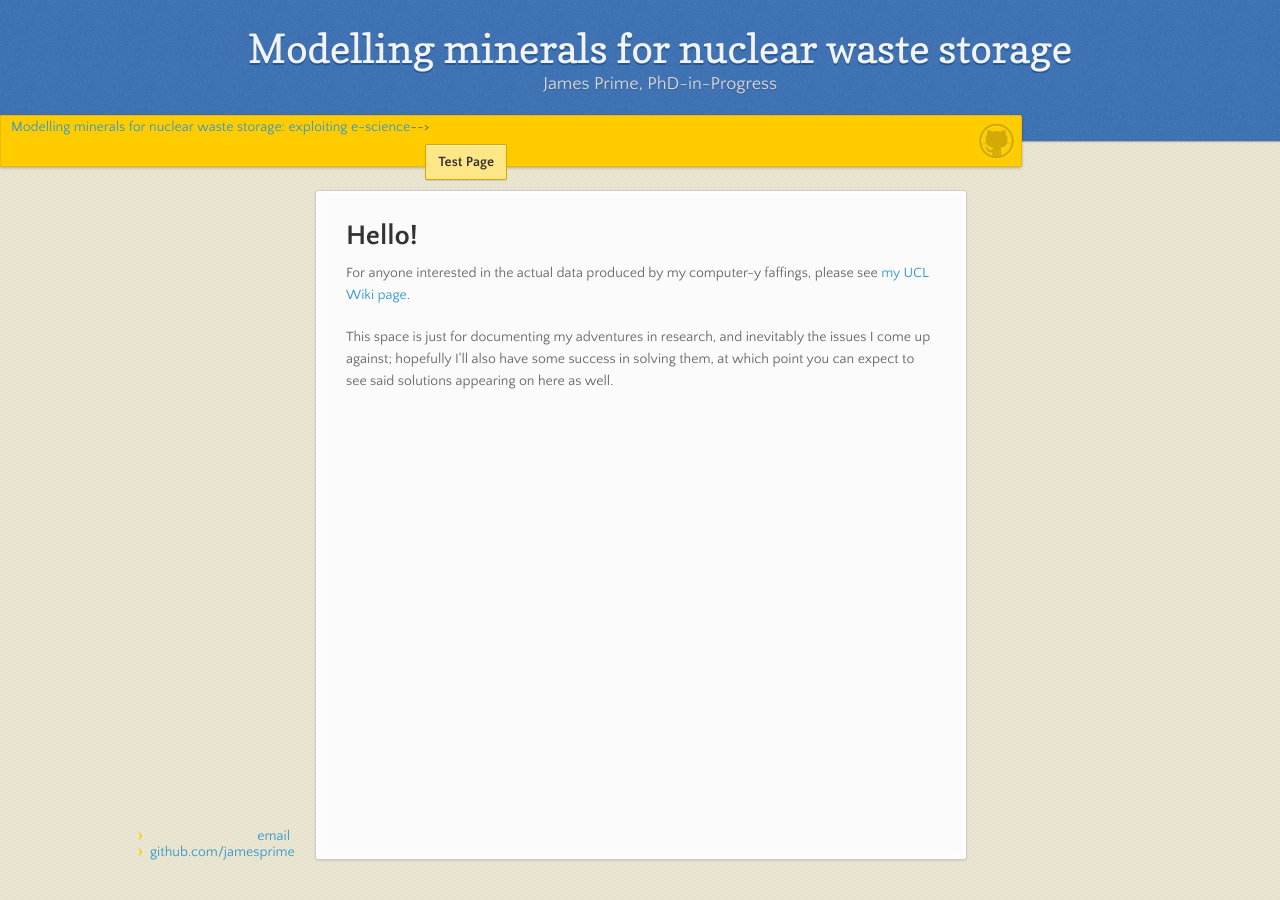
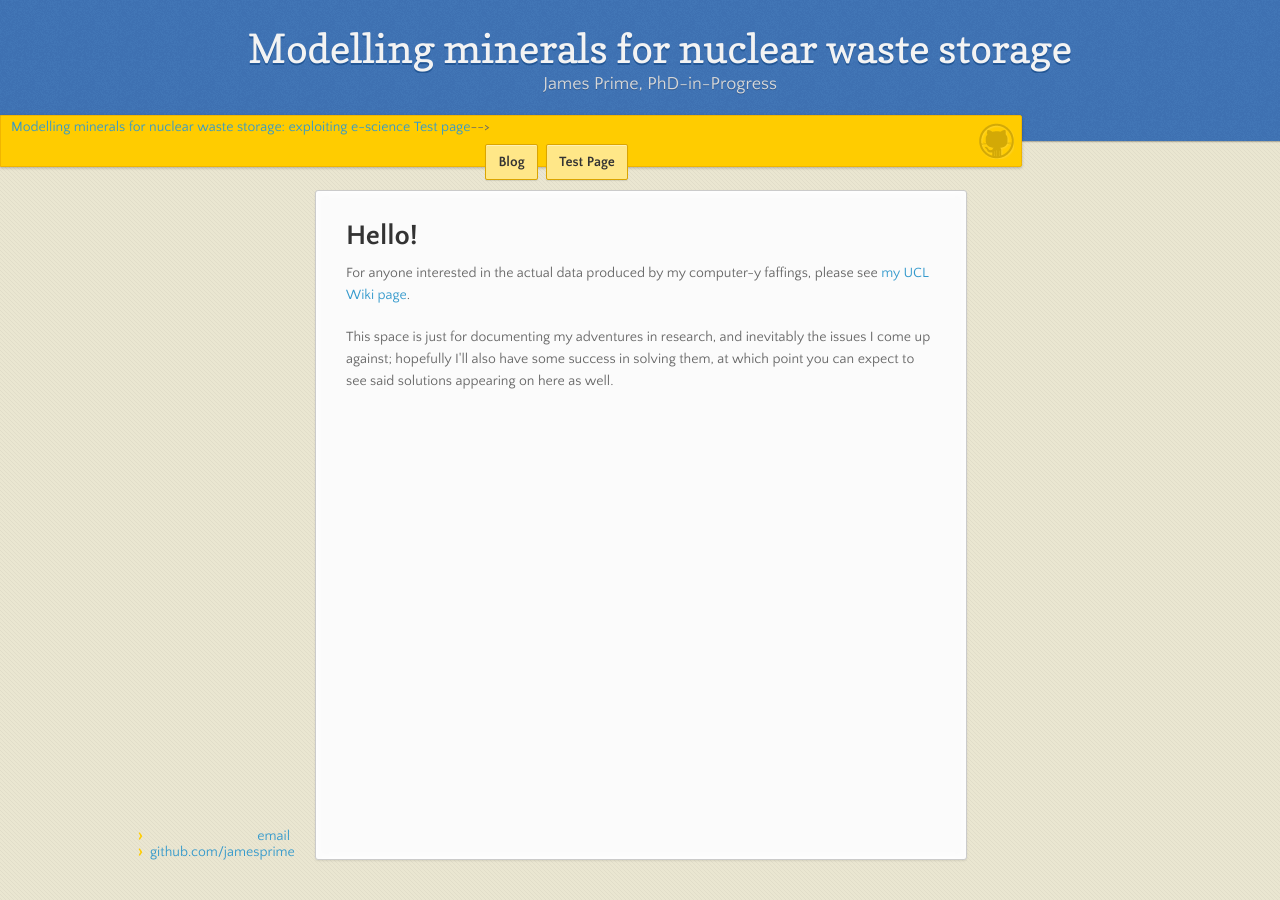
Before and after one commit to jamesprime/jamesprime.github.io, a Jekyll site: the page built from index.html, in a window 1280 px wide. Built offline with Jekyll 4.4.1, drawn with Linux system fonts in a browser that asks for light colours; nearby versions of some CDN libraries.

Commit message:
Updated _config.yml (to add _pages to include: hash) and _layouts/default.html (to add relative urls for blog and test buttons)

```diff
--- a/_config.yml
+++ b/_config.yml
@@ -15,6 +15,9 @@
 # Adds /blog/ in between homepage URL and year/month/day/title.html
 permalink: /blog/:year/:month/:day/:title
 
+# Handling reading
+include: [".htaccess", "_pages"]
+
 defaults:
   - scope:
       path: "assets/images"
--- a/_layouts/default.html
+++ b/_layouts/default.html
@@ -9,7 +9,8 @@
                 <ul>
                     <!-- <li><a href="{{ site.page }}" class="button">About</a></li>
                     <li><a href="{{ site.page }}" class="button">CV</a></li> -->
-                    <li><a href="{{ site.page }}" class="button">Test Page</a></li>
+                    <li><a href="/blog" class="button">Blog</a></li>
+                    <li><a href="/_pages/test" class="button">Test Page</a></li>
                 </ul>
             </div>
             <!-- If site.show_downloads is assigned true, via show_downloads tag in _config.yml, then make download links visible -->
```
